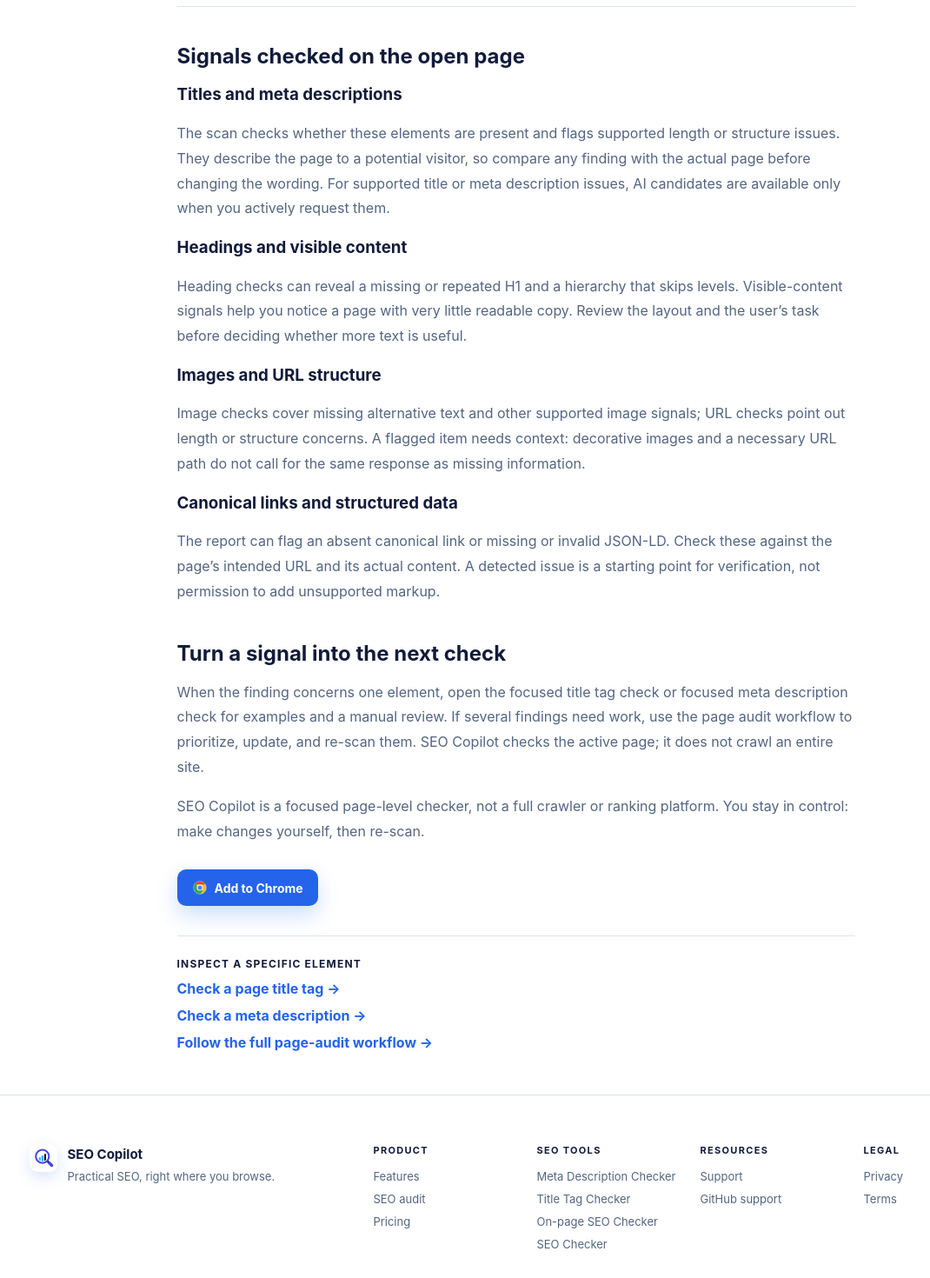
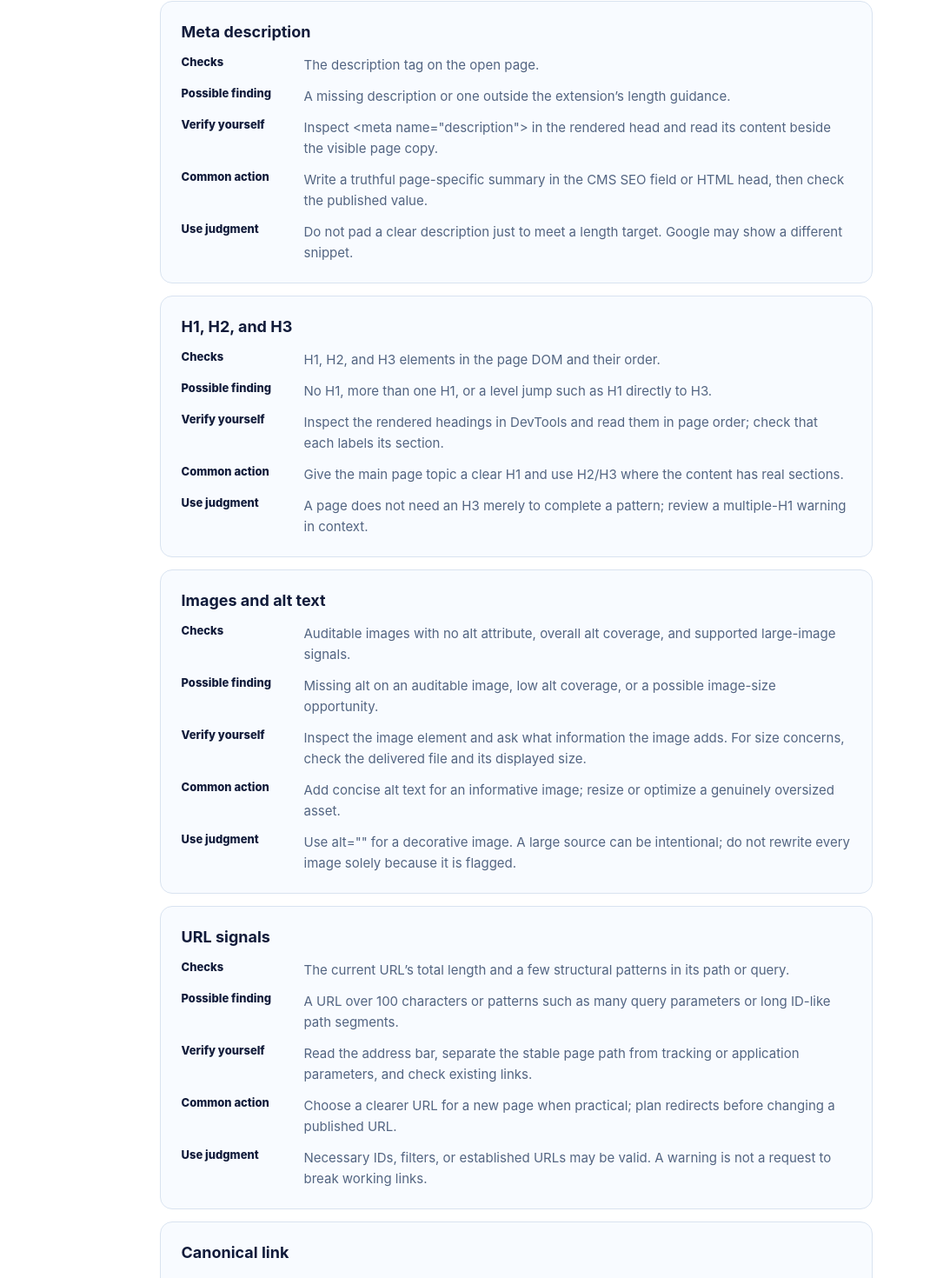
Before and after one commit to sumei7550/SEO-Copilot, a Next.js app in the folder website/: page /on-page-seo-checker in a window 1280 px wide. Shown: the part 985-2455 px from the top of the page at 87% size, without its empty margins (39-1109 px from the left). Built offline with nearby package versions, Linux system fonts and the light colour scheme; no server answers.

Commit message:
feat(website): expand English on-page SEO checker guide

```diff
--- a/website/src/app/(site)/globals.css
+++ b/website/src/app/(site)/globals.css
@@ -132,3 +132,18 @@
 .tool-guide-next a:not(.button){color:var(--primary);text-decoration:underline;text-underline-offset:3px}
 .tool-guide-next .actions{margin-top:18px}
 @media(max-width:600px){.tool-guide section{margin-top:38px}.tool-guide-examples{grid-template-columns:1fr}.tool-guide-code{padding:15px;font-size:12px}.tool-guide-next{padding:22px 20px}}
+
+/* The on-page guide keeps each diagnostic and its independent verification together. */
+.on-page-guide a:not(.button){color:var(--primary);text-decoration:underline;text-underline-offset:3px}
+.on-page-checklist{display:grid;gap:14px;margin:24px 0}
+.on-page-checklist article{min-width:0;padding:22px 24px;border:1px solid var(--line);border-radius:14px;background:#f8fbff}
+.on-page-checklist h3{margin:0 0 14px}
+.on-page-checklist dl{display:grid;gap:12px;margin:0}
+.on-page-checklist dl>div{display:grid;grid-template-columns:125px minmax(0,1fr);gap:16px}
+.on-page-checklist dt{color:var(--ink);font-size:13px;font-weight:800}
+.on-page-checklist dd{margin:0;color:var(--muted);font-size:15px;line-height:1.6}
+.on-page-case-steps{display:grid;gap:16px;margin:25px 0}
+.on-page-case-steps article{padding:0 0 0 19px;border-left:3px solid #a8c5f4}
+.on-page-case-steps h3{margin:0 0 5px}
+.on-page-case-steps p{margin:0}
+@media(max-width:600px){.on-page-checklist article{padding:19px}.on-page-checklist dl>div{grid-template-columns:1fr;gap:2px}.on-page-case-steps article{padding-left:15px}}
--- a/website/src/app/(site)/on-page-seo-checker/page.tsx
+++ b/website/src/app/(site)/on-page-seo-checker/page.tsx
@@ -1,24 +1,147 @@
 import type { Metadata } from 'next';
 import Link from 'next/link';
-import { LandingPage } from '@/components/LandingPage';
+import { StoreCta } from '@/components/StoreCta';
 import { pageMetadata } from '@/lib/site';
+
 export const metadata: Metadata = pageMetadata('On-Page SEO Checker for Metadata, Headings and Images', 'Use SEO Copilot’s Chrome extension to check on-page SEO for the page you’re viewing. Review titles, meta descriptions, headings, images, canonical links, schema, and URLs.', 'on-page-seo-checker');
+
+const checks = [
+  {
+    name: 'Title',
+    checks: 'The document title in the rendered head and the number of title elements.',
+    flags: 'A missing title, a short or long title, or more than one title element.',
+    verify: 'Open DevTools → Elements and inspect <head> for <title>; compare its text with the page’s purpose and visible H1.',
+    act: 'Edit the page’s SEO title in your CMS or template. If there are two title elements, remove the duplicate source.',
+    judgment: 'A length warning alone is not a reason to replace an accurate, useful title.',
+  },
+  {
+    name: 'Meta description',
+    checks: 'The description tag on the open page.',
+    flags: 'A missing description or one outside the extension’s length guidance.',
+    verify: 'Inspect <meta name="description"> in the rendered head and read its content beside the visible page copy.',
+    act: 'Write a truthful page-specific summary in the CMS SEO field or HTML head, then check the published value.',
+    judgment: 'Do not pad a clear description just to meet a length target. Google may show a different snippet.',
+  },
+  {
+    name: 'H1, H2, and H3',
+    checks: 'H1, H2, and H3 elements in the page DOM and their order.',
+    flags: 'No H1, more than one H1, or a level jump such as H1 directly to H3.',
+    verify: 'Inspect the rendered headings in DevTools and read them in page order; check that each labels its section.',
+    act: 'Give the main page topic a clear H1 and use H2/H3 where the content has real sections.',
+    judgment: 'A page does not need an H3 merely to complete a pattern; review a multiple-H1 warning in context.',
+  },
+  {
+    name: 'Images and alt text',
+    checks: 'Auditable images with no alt attribute, overall alt coverage, and supported large-image signals.',
+    flags: 'Missing alt on an auditable image, low alt coverage, or a possible image-size opportunity.',
+    verify: 'Inspect the image element and ask what information the image adds. For size concerns, check the delivered file and its displayed size.',
+    act: 'Add concise alt text for an informative image; resize or optimize a genuinely oversized asset.',
+    judgment: 'Use alt="" for a decorative image. A large source can be intentional; do not rewrite every image solely because it is flagged.',
+  },
+  {
+    name: 'URL signals',
+    checks: 'The current URL’s total length and a few structural patterns in its path or query.',
+    flags: 'A URL over 100 characters or patterns such as many query parameters or long ID-like path segments.',
+    verify: 'Read the address bar, separate the stable page path from tracking or application parameters, and check existing links.',
+    act: 'Choose a clearer URL for a new page when practical; plan redirects before changing a published URL.',
+    judgment: 'Necessary IDs, filters, or established URLs may be valid. A warning is not a request to break working links.',
+  },
+  {
+    name: 'Canonical link',
+    checks: 'Whether the page contains a canonical link.',
+    flags: 'No canonical link was found.',
+    verify: 'Inspect <link rel="canonical"> and compare its href with the URL you intend search engines to treat as preferred.',
+    act: 'If the page needs a canonical, set it in the CMS or template to the correct preferred URL.',
+    judgment: 'The extension checks absence; it does not prove that a present canonical target is correct. Confirm the site’s URL policy first.',
+  },
+  {
+    name: 'JSON-LD',
+    checks: 'Whether JSON-LD scripts are present and whether their text parses as JSON.',
+    flags: 'No JSON-LD, or JSON-LD that cannot be parsed.',
+    verify: 'Find scripts with type="application/ld+json" in the rendered head or body; parse the JSON and compare its claims with the page.',
+    act: 'Correct malformed JSON if structured data is intentionally published; use a dedicated validator for type and eligibility checks.',
+    judgment: 'Do not add schema merely to clear a missing-JSON-LD notice. This scan is not complete structured-data validation.',
+  },
+  {
+    name: 'Visible content',
+    checks: 'Body text and an advisory text-density signal, excluding scripts and explicitly hidden elements.',
+    flags: 'Fewer than 300 counted words or very little visible text relative to the page structure.',
+    verify: 'Read the page as a visitor and check whether it answers the task; inspect whether key copy is actually visible.',
+    act: 'Add missing explanations, examples, or instructions only when they help the visitor.',
+    judgment: 'A concise contact, utility, or visual page may need little copy. The threshold is not a Google word-count requirement.',
+  },
+] as const;
+
+const beforeHtml = `<head>
+  <title>Shop</title>
+  <meta name="description" content="Compare city commuter backpacks by size, pocket layout, and weather protection. Find a practical bag for daily travel.">
+</head>
+<main>
+  <h1>City commuter backpacks</h1>
+  <h1>Choose a size</h1>
+  <img src="/images/size-chart.png">
+</main>`;
+
+const afterHtml = `<head>
+  <title>City Commuter Backpacks: Size Guide | Alder Bags</title>
+  <meta name="description" content="Compare city commuter backpacks by size, pocket layout, and weather protection. Find a practical bag for daily travel.">
+  <link rel="canonical" href="https://example.com/commuter-backpacks/">
+</head>
+<main>
+  <h1>City commuter backpacks</h1>
+  <h2>Choose a size</h2>
+  <img src="/images/size-chart.png" alt="Backpack sizes shown beside a 15-inch laptop">
+</main>`;
+
 export default function OnPageSeoChecker() {
-  return <LandingPage path="on-page-seo-checker" eyebrow="On-page SEO checker" title="Check on-page SEO for the page you’re viewing." intro="Scan the page you’re viewing in Chrome with SEO Copilot. Review metadata, headings, images, canonical links, structured data, URL signals, and visible content." bullets={['See detected issues and their severity, with guidance where available.','For supported title and meta description issues, request AI wording candidates when you want them.','Update your CMS or code yourself, then re-scan the page.']} detail={{heading: 'What the on-page check covers', body: 'Use this page when you want to understand the scope of the scan itself: title and meta description, headings, image SEO attributes, canonical links, structured data, URL structure, and visible-content signals.', next: 'Review the signal list, then open the focused title or meta-description check when either element needs attention.'}} relatedLabel="Inspect a specific element" related={[["/title-tag-checker/", "Check a page title tag"], ["/meta-description-checker/", "Check a meta description"], ["/seo-audit/", "Follow the full page-audit workflow"]]}>
-    <section aria-labelledby="on-page-signals">
-      <h2 id="on-page-signals">Signals checked on the open page</h2>
-      <h3>Titles and meta descriptions</h3>
-      <p>The scan checks whether these elements are present and flags supported length or structure issues. They describe the page to a potential visitor, so compare any finding with the actual page before changing the wording. For supported title or meta description issues, AI candidates are available only when you actively request them.</p>
-      <h3>Headings and visible content</h3>
-      <p>Heading checks can reveal a missing or repeated H1 and a hierarchy that skips levels. Visible-content signals help you notice a page with very little readable copy. Review the layout and the user’s task before deciding whether more text is useful.</p>
-      <h3>Images and URL structure</h3>
-      <p>Image checks cover missing alternative text and other supported image signals; URL checks point out length or structure concerns. A flagged item needs context: decorative images and a necessary URL path do not call for the same response as missing information.</p>
-      <h3>Canonical links and structured data</h3>
-      <p>The report can flag an absent canonical link or missing or invalid JSON-LD. Check these against the page’s intended URL and its actual content. A detected issue is a starting point for verification, not permission to add unsupported markup.</p>
+  return <main className="page tool-guide on-page-guide"><div className="wrap prose">
+    <p className="eyebrow">On-page SEO checker</p>
+    <h1>Check on-page SEO for the page you’re viewing.</h1>
+    <p className="hero-copy">Use this checklist to inspect the HTML and visible content of one page, decide which findings matter, and verify a manual change. SEO Copilot checks the current page you open in Chrome after you install the extension. It has no online URL input and does not crawl an entire site.</p>
+
+    <section aria-labelledby="checklist">
+      <h2 id="checklist">What to inspect on the open page</h2>
+      <p>Start with the reported issue, then confirm it in the rendered page. These checks are product diagnostics; they are not a list of guaranteed Google ranking factors. A 0–100 SEO score summarizes the extension’s supported rules, not future search position.</p>
+      <div className="on-page-checklist">
+        {checks.map(check => <article key={check.name}>
+          <h3>{check.name}</h3>
+          <dl>
+            <div><dt>Checks</dt><dd>{check.checks}</dd></div>
+            <div><dt>Possible finding</dt><dd>{check.flags}</dd></div>
+            <div><dt>Verify yourself</dt><dd>{check.verify}</dd></div>
+            <div><dt>Common action</dt><dd>{check.act}</dd></div>
+            <div><dt>Use judgment</dt><dd>{check.judgment}</dd></div>
+          </dl>
+        </article>)}
+      </div>
+      <p>For a deeper look at snippet wording, use the <Link href="/title-tag-checker/">title tag checker</Link> or <Link href="/meta-description-checker/">meta description checker</Link>. This checklist focuses on how the signals fit together on one page.</p>
     </section>
-    <section aria-labelledby="on-page-next-check">
-      <h2 id="on-page-next-check">Turn a signal into the next check</h2>
-      <p>When the finding concerns one element, open the <Link href="/title-tag-checker/">focused title tag check</Link> or <Link href="/meta-description-checker/">focused meta description check</Link> for examples and a manual review. If several findings need work, use the <Link href="/seo-audit/">page audit workflow</Link> to prioritize, update, and re-scan them. SEO Copilot checks the active page; it does not crawl an entire site.</p>
+
+    <section aria-labelledby="case-study">
+      <h2 id="case-study">Example: review one commuter backpack page</h2>
+      <p>Imagine an Alder Bags category page with a useful product comparison, but a generic document title, two H1s, an informative size chart without alt text, and no canonical link. The snippets below show only the relevant HTML; the rest of the page content is omitted. They are illustrative site-owner edits, not changes the extension performs.</p>
+      <h3>Before: the relevant HTML</h3>
+      <pre className="tool-guide-code"><code>{beforeHtml}</code></pre>
+      <div className="on-page-case-steps">
+        <article><h3>1. Confirm each finding</h3><p>In DevTools, find the short <code>&lt;title&gt;Shop&lt;/title&gt;</code>, count two H1 elements, inspect the size-chart image for a missing <code>alt</code>, and check whether the head contains a canonical. Read the visible comparison to decide what the title and image should say.</p></article>
+        <article><h3>2. Choose the fixes</h3><p>Replace the generic title with the actual page topic; make “Choose a size” an H2 under the main H1; describe the information in the chart; and add a canonical only after confirming the preferred URL is <code>https://example.com/commuter-backpacks/</code>. The description already matches the page, so leave it alone.</p></article>
+        <article><h3>3. Review notices that need no change</h3><p>If the report also notes missing JSON-LD, do not add it without a suitable structured-data use case. If a content-length notice appears, read the full published page before adding copy; the short excerpt here is not the complete page.</p></article>
+      </div>
+      <h3>After: the selected manual edits</h3>
+      <pre className="tool-guide-code"><code>{afterHtml}</code></pre>
+      <p>Publish the edited page, reload the exact URL, and inspect its rendered head and image again. Re-scan the tab to see whether the original findings remain. If one does, check the CMS template and cache before making another edit. Select what to work on using the issue explanation and the page’s purpose; the extension’s list is not promised to be automatically sorted by severity.</p>
     </section>
-  </LandingPage>;
+
+    <section aria-labelledby="use-extension">
+      <h2 id="use-extension">Use the extension for the next pass</h2>
+      <p>Open a page in Chrome, start a scan, and use the report to focus your manual inspection. For supported missing, short, or long title and meta description issues, you can request optional AI wording candidates, review them, and copy one into your own editor. AI Fix does not repair headings, alt text, canonical links, JSON-LD, or URLs, and SEO Copilot never publishes website changes for you.</p>
+      <p>When several findings need work, follow the <Link href="/seo-audit/">page-level SEO audit workflow</Link> to track each change and recheck it.</p>
+    </section>
+
+    <section className="tool-guide-next" aria-labelledby="on-page-next">
+      <h2 id="on-page-next">Check your current page in Chrome</h2>
+      <p>Install SEO Copilot, open the page you want to review, and start a scan. Use the checklist above to verify each finding before editing your CMS or code.</p>
+      <div className="actions"><StoreCta label="Add to Chrome" /></div>
+    </section>
+  </div></main>;
 }
```
Also changed, not shown: 1 other file (tests, documents, lock files or other folders).
